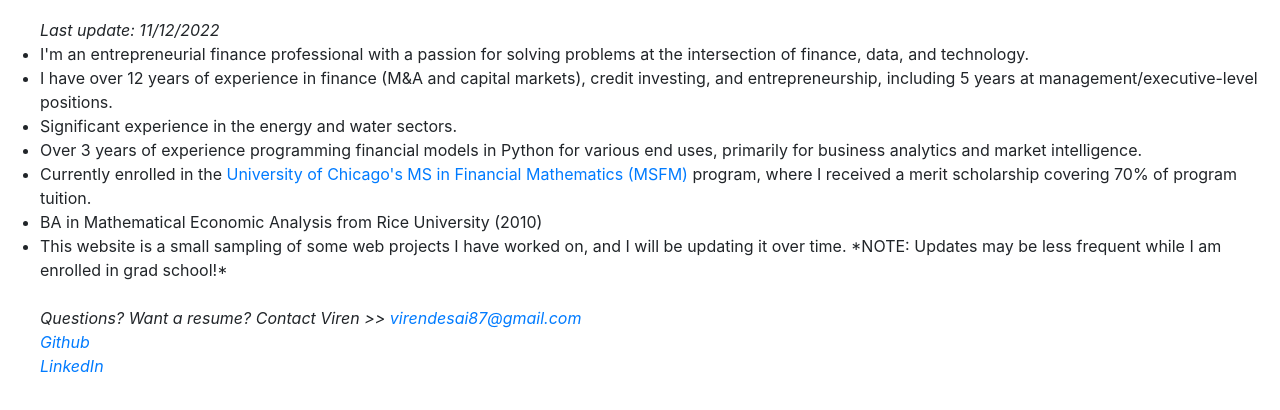
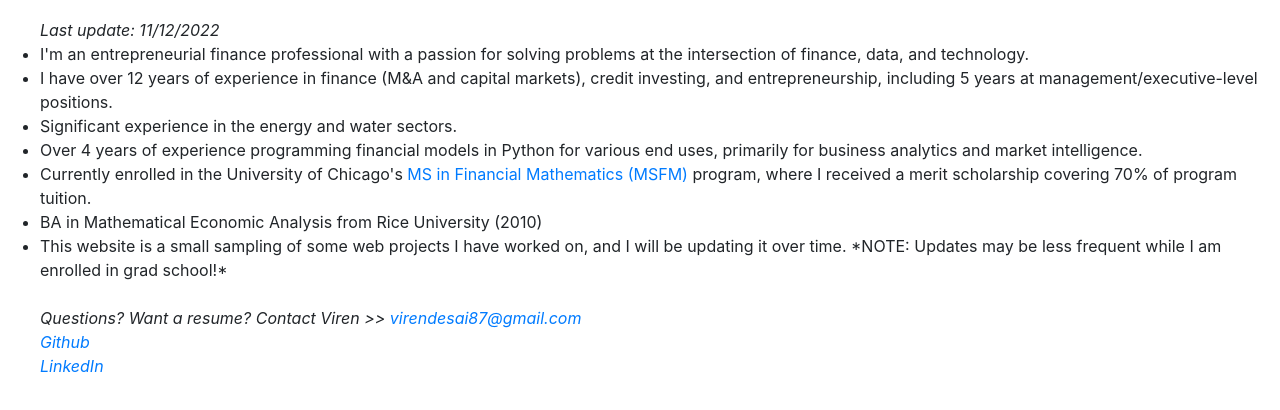
Before and after one commit to standingtree/standingtree.github.io, a plain HTML site: page bio.html in a window 1280 px wide. Shown: the part 62-472 px from the top of the page. Drawn offline with nearby package versions, Linux system fonts and the light colour scheme.

Commit message:
minor edits

```diff
--- a/bio.html
+++ b/bio.html
@@ -18,8 +18,8 @@
 		<li>I'm an entrepreneurial finance professional with a passion for solving problems at the intersection of finance, data, and technology.</li>
 		<li>I have over 12 years of experience in finance (M&A and capital markets), credit investing, and entrepreneurship, including 5 years at management/executive-level positions.</li>
 		<li>Significant experience in the energy and water sectors.</li>
-		<li>Over 3 years of experience programming financial models in Python for various end uses, primarily for business analytics and market intelligence.</li>
-		<li>Currently enrolled in the <a href="https://finmath.uchicago.edu">University of Chicago's MS in Financial Mathematics (MSFM)</a> program, where I received a merit scholarship covering 70% of program tuition.</li>
+		<li>Over 4 years of experience programming financial models in Python for various end uses, primarily for business analytics and market intelligence.</li>
+		<li>Currently enrolled in the University of Chicago's <a href="https://finmath.uchicago.edu">MS in Financial Mathematics (MSFM)</a> program, where I received a merit scholarship covering 70% of program tuition.</li>
 		<li>BA in Mathematical Economic Analysis from Rice University (2010)</li>
 		<li>This website is a small sampling of some web projects I have worked on, and I will be updating it over time. *NOTE: Updates may be less frequent while I am enrolled in grad school!*</li>
 		<br><i>Questions? Want a resume? Contact Viren >> <a href="mailto:virendesai87@gmail.com">virendesai87@gmail.com</a>
```
